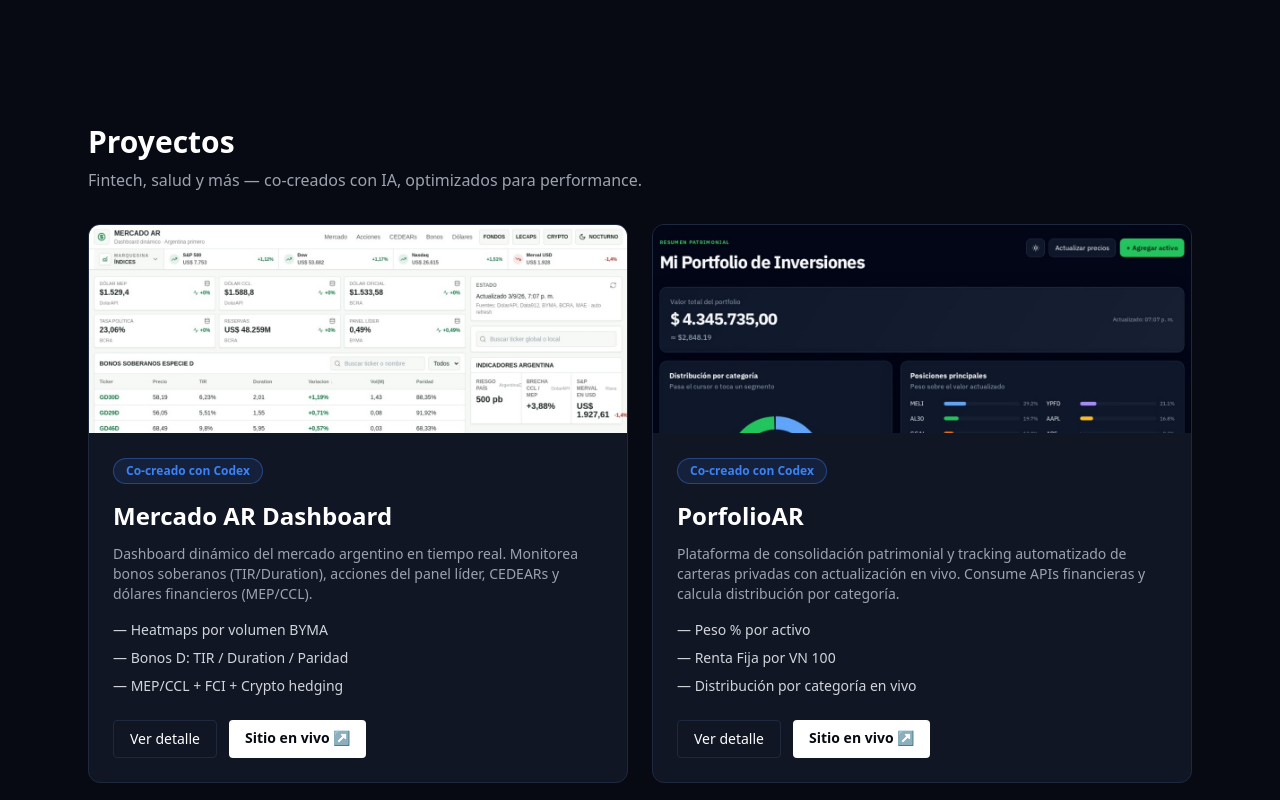
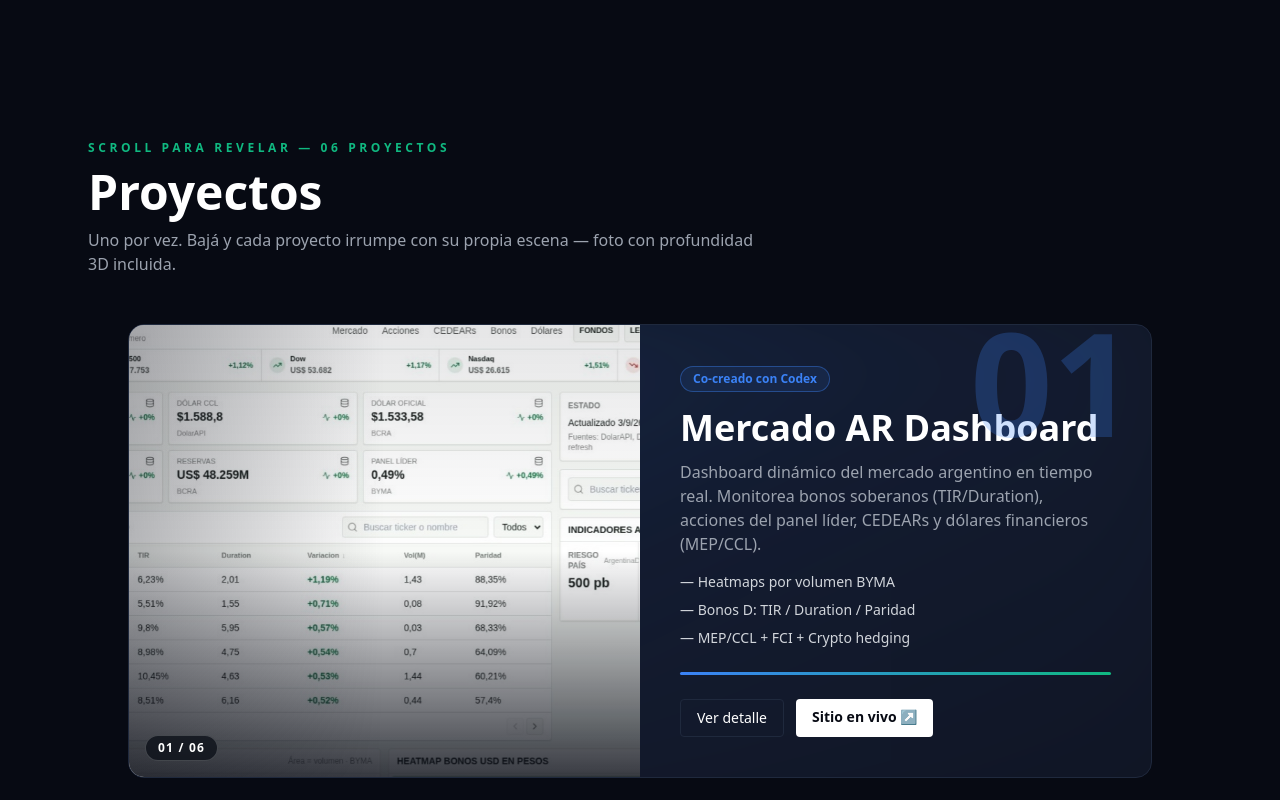
Before and after one commit to razor430/mi-portafolio, a React (Vite) app: page / in a window 1280 px wide. Shown: the part 460-1260 px from the top of the page. Built offline with nearby package versions, Linux system fonts and the light colour scheme.

Commit message:
Proyectos 1x1 con animacion impactante y foto con tilt sutil + parallax

```diff
--- a/src/components/ProjectCard.jsx
+++ b/src/components/ProjectCard.jsx
@@ -1,50 +1,195 @@
-import { motion } from 'framer-motion'
+import { useRef } from 'react'
+import {
+  motion,
+  useMotionValue,
+  useReducedMotion,
+  useScroll,
+  useSpring,
+  useTransform,
+} from 'framer-motion'
 import { Link } from 'react-router-dom'
 
 const accentStyles = {
   codex: {
     badge: 'border-codex/40 bg-codex/10 text-codex',
-    hover: 'hover:shadow-[0_0_30px_rgba(59,130,246,0.45)] hover:border-codex/60',
+    hover: 'hover:shadow-[0_0_50px_rgba(59,130,246,0.45)] hover:border-codex/60',
+    glow: 'from-codex/40 via-codex/10 to-transparent',
+    number: 'text-codex/25',
+    bar: 'from-codex to-deepseek',
   },
   deepseek: {
     badge: 'border-deepseek/40 bg-deepseek/10 text-deepseek',
-    hover: 'hover:shadow-[0_0_30px_rgba(16,185,129,0.45)] hover:border-deepseek/60',
+    hover: 'hover:shadow-[0_0_50px_rgba(16,185,129,0.45)] hover:border-deepseek/60',
+    glow: 'from-deepseek/40 via-deepseek/10 to-transparent',
+    number: 'text-deepseek/25',
+    bar: 'from-deepseek to-codex',
   },
 }
 
-export default function ProjectCard({ project }) {
-  const style = accentStyles[project.accent]
+export default function ProjectCard({ project, index = 0, total = 0 }) {
+  const style = accentStyles[project.accent] ?? accentStyles.codex
+  const reduceMotion = useReducedMotion()
+  const ref = useRef(null)
+  const isOdd = index % 2 === 1
+  const num = String(index + 1).padStart(2, '0')
+
+  // --- Tilt 3D en toda la card, versión sutil (como antes pero ~40%) ---
+  const mx = useMotionValue(0.5)
+  const my = useMotionValue(0.5)
+  const rotateX = useSpring(useTransform(my, [0, 1], [2.8, -2.8]), { stiffness: 180, damping: 24 })
+  const rotateY = useSpring(useTransform(mx, [0, 1], [-3.6, 3.6]), { stiffness: 180, damping: 24 })
+  const shineX = useTransform(mx, [0, 1], ['-30%', '30%'])
+
+  // --- Parallax ligado al scroll: solo la foto flota, el texto no se mueve ---
+  const { scrollYProgress } = useScroll({
+    target: ref,
+    offset: ['start end', 'end start'],
+  })
+  const imgY = useTransform(scrollYProgress, [0, 1], ['-10%', '10%'])
+  const imgScale = useTransform(scrollYProgress, [0, 0.5, 1], [1.22, 1.08, 1.22])
+  const glowOpacity = useTransform(scrollYProgress, [0, 0.5, 1], [0.25, 0.9, 0.25])
+
+  const handlePhotoMouse = (e) => {
+    if (reduceMotion || !ref.current) return
+    const r = ref.current.getBoundingClientRect()
+    mx.set((e.clientX - r.left) / r.width)
+    my.set((e.clientY - r.top) / r.height)
+  }
+  const resetMouse = () => {
+    mx.set(0.5)
+    my.set(0.5)
+  }
+
+  // Entrada impactante: alterna lateral + subida + blur + leve giro 3D
+  const enterX = isOdd ? 90 : -90
+
   return (
     <motion.article
-      initial={{ opacity: 0, y: 20 }}
-      whileInView={{ opacity: 1, y: 0 }}
-      viewport={{ once: true }}
-      transition={{ duration: 0.5 }}
-      className={`overflow-hidden rounded-xl border border-edge bg-card transition-all duration-300 hover:scale-[1.02] ${style.hover}`}
+      ref={ref}
+      onMouseMove={handlePhotoMouse}
+      onMouseLeave={resetMouse}
+      initial={{
+        opacity: 0,
+        y: 120,
+        x: reduceMotion ? 0 : enterX,
+        scale: 0.92,
+        rotateX: reduceMotion ? 0 : 10,
+        filter: 'blur(14px)',
+      }}
+      whileInView={{ opacity: 1, y: 0, x: 0, scale: 1, rotateX: 0, filter: 'blur(0px)' }}
+      viewport={{ once: true, amount: 0.32, margin: '-60px' }}
+      transition={{ duration: 0.9, ease: [0.22, 1, 0.36, 1] }}
+      style={reduceMotion ? { transformPerspective: 1200 } : { rotateX, rotateY, transformPerspective: 1200 }}
+      className={`group relative overflow-hidden rounded-2xl border border-edge bg-card transition-[border-color,box-shadow] duration-300 ${style.hover}`}
     >
-      <Link to={`/proyectos/${project.id}`} className="block overflow-hidden">
-        <img
+      {/* Número gigante de fondo */}
+      <span
+        aria-hidden
+        className={`pointer-events-none absolute -top-4 right-4 z-10 select-none text-[7rem] font-black leading-none md:text-[9rem] ${style.number}`}
+      >
+        {num}
+      </span>
+      {/* Halo que respira con el scroll */}
+      <motion.div
+        aria-hidden
+        style={{ opacity: reduceMotion ? 0.4 : glowOpacity }}
+        className={`pointer-events-none absolute -inset-10 bg-gradient-to-br ${style.glow} blur-3xl`}
+      />
+
+      <div className={`relative grid md:grid-cols-2 ${isOdd ? '' : ''}`}>
+        {/* FOTO con parallax de scroll + tilt sutil de toda la card + shine */}
+        <Link
+          to={`/proyectos/${project.id}`}
+          aria-label={`Ver detalle de ${project.title}`}
+          className={`relative block overflow-hidden ${isOdd ? 'md:order-2' : 'md:order-1'} min-h-[280px] md:min-h-[420px]`}
+        >
+          <motion.img
             src={project.thumb}
             alt={`Miniatura de ${project.title}`}
             loading="lazy"
-          className="h-52 w-full object-cover object-top"
+            style={reduceMotion ? undefined : { y: imgY, scale: imgScale }}
+            className="absolute inset-0 h-[120%] w-full object-cover object-top will-change-transform"
           />
+          {/* Sombra interior para dar volumen */}
+          <div className="absolute inset-0 bg-gradient-to-t from-void/80 via-transparent to-void/10" />
+          <div className="absolute inset-0 bg-gradient-to-r from-void/30 via-transparent to-transparent" />
+          {/* Brillo que sigue al mouse */}
+          {!reduceMotion && (
+            <motion.div
+              aria-hidden
+              style={{ x: shineX }}
+              className="absolute inset-y-0 w-1/2 rotate-12 bg-gradient-to-r from-transparent via-white/15 to-transparent opacity-0 transition-opacity duration-300 group-hover:opacity-100"
+            />
+          )}
+          {/* Contador sobre la foto */}
+          <span className="absolute bottom-4 left-4 rounded-full border border-white/20 bg-void/70 px-3 py-1 text-xs font-bold tracking-widest backdrop-blur">
+            {num} / {String(total).padStart(2, '0')}
+          </span>
         </Link>
-      <div className="p-6">
-        <span className={`inline-block rounded-full border px-3 py-1 text-xs font-semibold ${style.badge}`}>
+
+        {/* CONTENIDO fijo en scroll para que los botones no bailen */}
+        <div className={`relative p-7 md:p-10 ${isOdd ? 'md:order-1' : 'md:order-2'}`}>
+          <motion.span
+            initial={{ opacity: 0, y: 16, scale: 0.9 }}
+            whileInView={{ opacity: 1, y: 0, scale: 1 }}
+            viewport={{ once: true, amount: 0.8 }}
+            transition={{ duration: 0.5, delay: 0.25 }}
+            className={`inline-block rounded-full border px-3 py-1 text-xs font-semibold ${style.badge}`}
+          >
             {project.badge}
-        </span>
-        <h3 className="mt-4 text-2xl font-bold">{project.title}</h3>
-        <p className="mt-3 text-sm text-gray-400">{project.description}</p>
-        <ul className="mt-4 space-y-2 text-sm text-gray-300">
+          </motion.span>
+
+          <motion.h3
+            initial={{ opacity: 0, y: 28 }}
+            whileInView={{ opacity: 1, y: 0 }}
+            viewport={{ once: true, amount: 0.8 }}
+            transition={{ duration: 0.6, delay: 0.32, ease: [0.22, 1, 0.36, 1] }}
+            className="mt-4 text-3xl font-extrabold leading-tight md:text-4xl"
+          >
+            {project.title}
+          </motion.h3>
+
+          <motion.p
+            initial={{ opacity: 0, y: 24 }}
+            whileInView={{ opacity: 1, y: 0 }}
+            viewport={{ once: true, amount: 0.8 }}
+            transition={{ duration: 0.6, delay: 0.4 }}
+            className="mt-3 text-sm leading-relaxed text-gray-400 md:text-base"
+          >
+            {project.description}
+          </motion.p>
+
+          <motion.ul
+            initial={{ opacity: 0, y: 24 }}
+            whileInView={{ opacity: 1, y: 0 }}
+            viewport={{ once: true, amount: 0.6 }}
+            transition={{ duration: 0.6, delay: 0.48 }}
+            className="mt-4 space-y-2 text-sm text-gray-300"
+          >
             {project.features.map((f) => (
               <li key={f}>— {f}</li>
             ))}
-        </ul>
-        <div className="mt-6 flex gap-3">
+          </motion.ul>
+
+          {/* Barra de acento que se expande al entrar */}
+          <motion.div
+            initial={{ scaleX: 0 }}
+            whileInView={{ scaleX: 1 }}
+            viewport={{ once: true, amount: 0.8 }}
+            transition={{ duration: 0.7, delay: 0.35, ease: [0.22, 1, 0.36, 1] }}
+            className={`mt-6 h-[3px] w-full origin-left rounded bg-gradient-to-r ${style.bar}`}
+          />
+
+          <motion.div
+            initial={{ opacity: 0, y: 20 }}
+            whileInView={{ opacity: 1, y: 0 }}
+            viewport={{ once: true, amount: 0.8 }}
+            transition={{ duration: 0.55, delay: 0.55 }}
+            className="mt-6 flex flex-wrap gap-3"
+          >
             <Link
               to={`/proyectos/${project.id}`}
-            className="rounded border border-edge px-4 py-2 text-sm hover:border-white"
+              className="rounded border border-edge px-4 py-2 text-sm transition-colors hover:border-white"
             >
               Ver detalle
             </Link>
@@ -52,10 +197,11 @@
               href={project.liveUrl}
               target="_blank"
               rel="noreferrer"
-            className="rounded bg-white px-4 py-2 text-sm font-semibold text-void hover:opacity-90"
+              className="rounded bg-white px-4 py-2 text-sm font-semibold text-void transition-transform duration-300 hover:scale-[1.03] hover:opacity-90"
             >
               Sitio en vivo ↗
             </a>
+          </motion.div>
         </div>
       </div>
     </motion.article>
--- a/src/components/ProjectGrid.jsx
+++ b/src/components/ProjectGrid.jsx
@@ -1,22 +1,39 @@
-import { motion } from 'framer-motion'
+import { motion, useScroll, useSpring } from 'framer-motion'
 import ProjectCard from './ProjectCard.jsx'
 import { projects } from '../data/projects.js'
 
 export default function ProjectGrid() {
+  const { scrollYProgress } = useScroll()
+  const progress = useSpring(scrollYProgress, { stiffness: 90, damping: 25, mass: 0.4 })
+
   return (
-    <section id="proyectos" className="mx-auto max-w-6xl px-6 py-16">
+    <section id="proyectos" className="relative mx-auto max-w-6xl scroll-mt-24 px-6 py-20">
+      {/* Barra de progreso del scroll de la sección */}
       <motion.div
-        initial={{ opacity: 0, y: 20 }}
+        aria-hidden
+        style={{ scaleX: progress }}
+        className="pointer-events-none fixed left-0 right-0 top-0 z-40 h-[3px] origin-left bg-gradient-to-r from-deepseek via-emerald-400 to-codex"
+      />
+
+      <motion.div
+        initial={{ opacity: 0, y: 32 }}
         whileInView={{ opacity: 1, y: 0 }}
-        viewport={{ once: true }}
-        transition={{ duration: 0.5 }}
+        viewport={{ once: true, amount: 0.6 }}
+        transition={{ duration: 0.6, ease: [0.22, 1, 0.36, 1] }}
       >
-        <h2 className="text-3xl font-bold">Proyectos</h2>
-        <p className="mt-2 text-gray-400">Fintech, salud y más — co-creados con IA, optimizados para performance.</p>
+        <p className="text-xs font-bold uppercase tracking-[0.3em] text-deepseek">
+          Scroll para revelar — {String(projects.length).padStart(2, '0')} proyectos
+        </p>
+        <h2 className="mt-3 text-4xl font-extrabold md:text-5xl">Proyectos</h2>
+        <p className="mt-3 max-w-2xl text-gray-400">
+          Uno por vez. Bajá y cada proyecto irrumpe con su propia escena — foto con profundidad 3D incluida.
+        </p>
       </motion.div>
-      <div className="mt-8 grid gap-6 md:grid-cols-2">
-        {projects.map((p) => (
-          <ProjectCard key={p.id} project={p} />
+
+      {/* 1 por vez: columna única, escenas amplias */}
+      <div className="mx-auto mt-12 flex max-w-5xl flex-col gap-16 md:gap-28">
+        {projects.map((p, i) => (
+          <ProjectCard key={p.id} project={p} index={i} total={projects.length} />
         ))}
       </div>
     </section>
```
Lines whose indentation alone changed are shown as unchanged.
